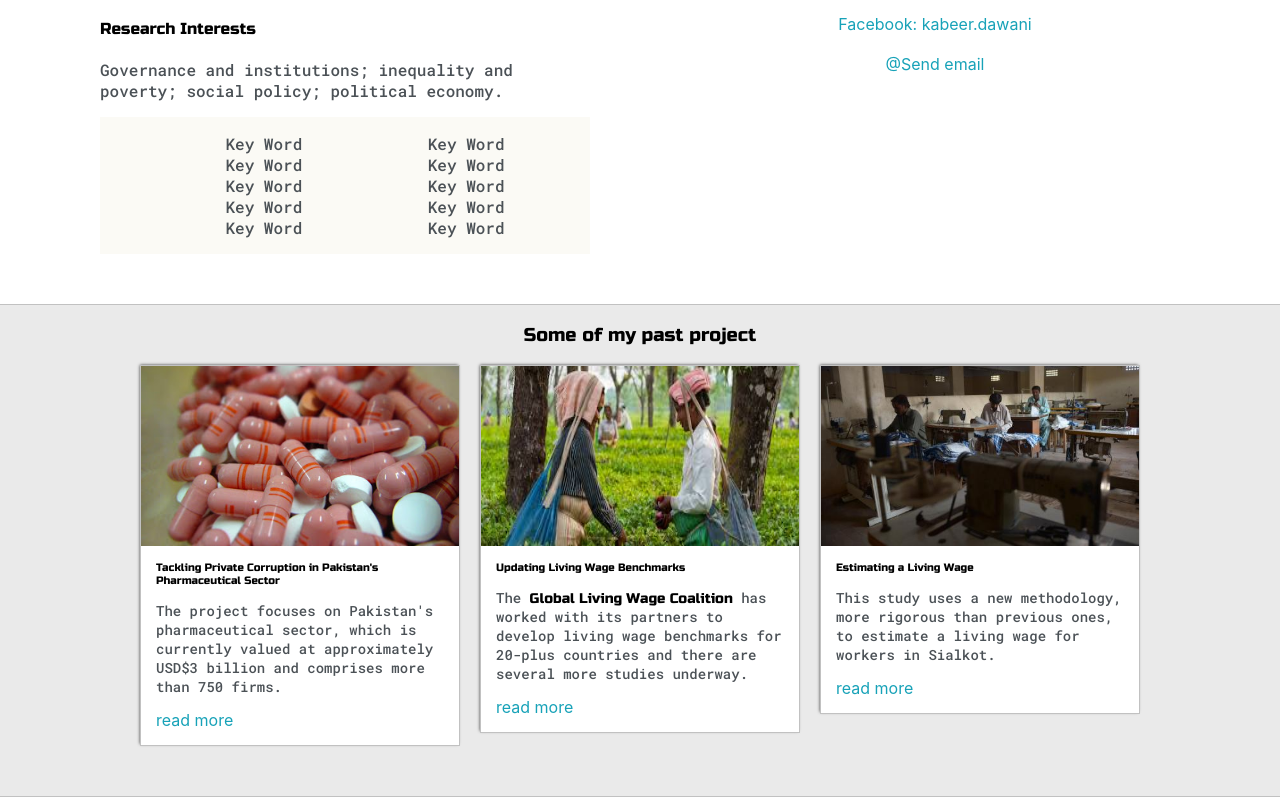
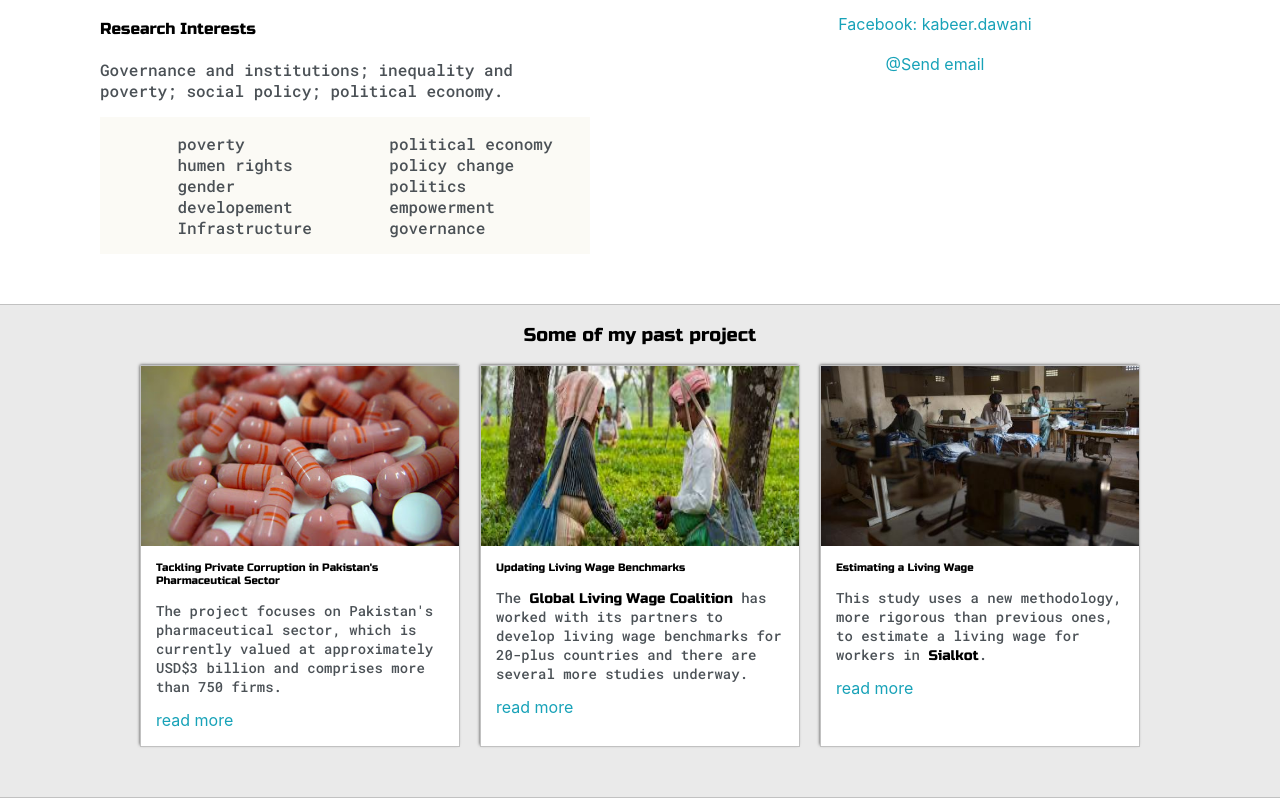
Before and after one commit to bilalfareed83/portfolio-sample, a React (Create React App) app: page / in a window 1280 px wide. Shown: the part 989-1787 px from the top of the page. Built offline with nearby package versions, Linux system fonts and the light colour scheme.

Commit message:
update portfolio.js

```diff
--- a/src/App.css
+++ b/src/App.css
@@ -296,6 +296,7 @@ box-shadow: -1px -1px 3px -1px rgba(0,0,0,0.75);
 
 .post-preview{
   padding: 15px;
+  height: 170px;
   background-color: #fff;
 }
 
--- a/src/component/About.js
+++ b/src/component/About.js
@@ -20,19 +20,19 @@ const About = () => {
 
                         <div id="skill">
                             <ul>
-                                <li>Key Word</li>
-                                <li>Key Word</li>
-                                <li>Key Word</li>
-                                <li>Key Word</li>
-                                <li>Key Word</li>
+                                <li>poverty</li>
+                                <li>humen rights</li>
+                                <li>gender</li>
+                                <li>developement</li>
+                                <li>Infrastructure</li>
 
                             </ul>
                             <ul>
-                                <li>Key Word</li>
-                                <li>Key Word</li>
-                                <li>Key Word</li>
-                                <li>Key Word</li>
-                                <li>Key Word</li>
+                                <li>political economy</li>
+                                <li>policy change</li>
+                                <li>politics</li>
+                                <li>empowerment</li>
+                                <li>governance</li>
 
                             </ul>
                             </div>
--- a/src/component/Portfolio.js
+++ b/src/component/Portfolio.js
@@ -41,7 +41,7 @@ const Portfolio = () => {
                             <img className="thumnail" src="images/pakistan_garment.jpg" alt="project" />
                             <div className="post-preview">
                                 <h6 className="post-title">Estimating a Living Wage</h6>
-                                <p className="post-intro">This study uses a new methodology, more rigorous than previous ones, to estimate a living wage for workers in Sialkot.</p>
+                                <p className="post-intro">This study uses a new methodology, more rigorous than previous ones, to estimate a living wage for workers in <strong>Sialkot</strong>.</p>
                                 <a href="http://researchcollective.org/project_info.php?id=C_069" target="_blank">read more</a>
                             </div>
 
```
